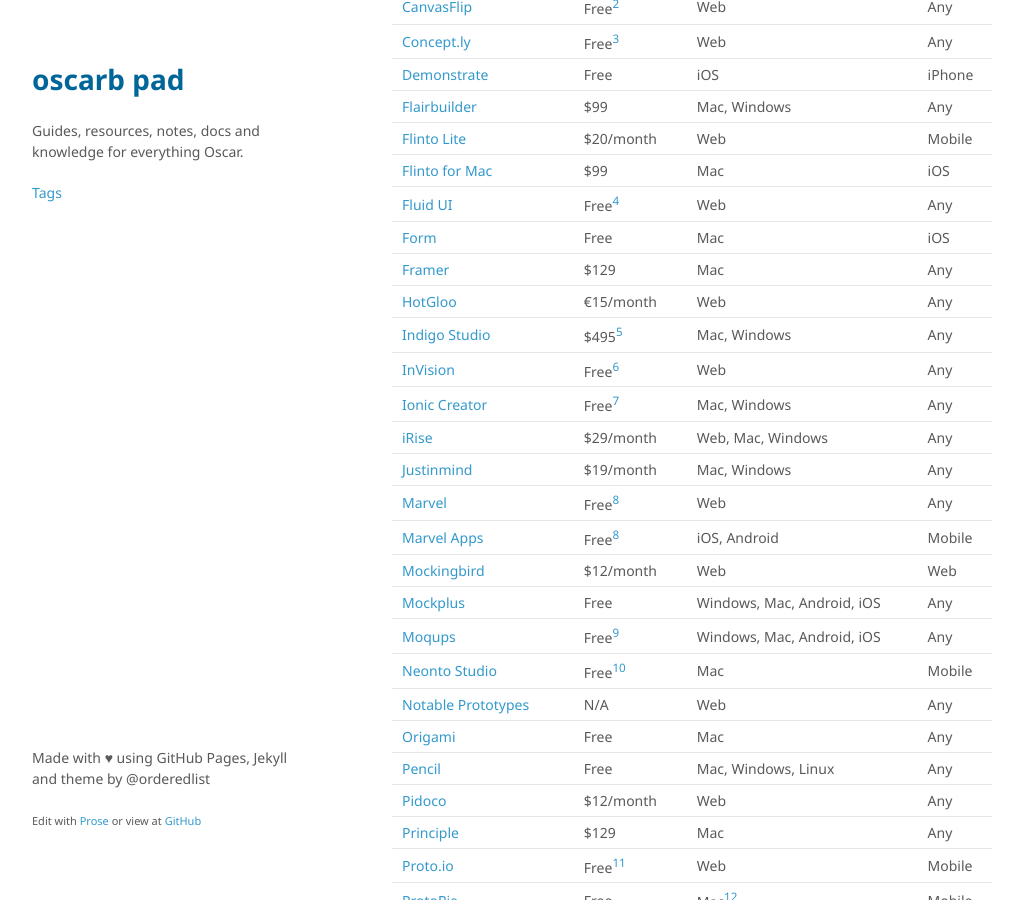
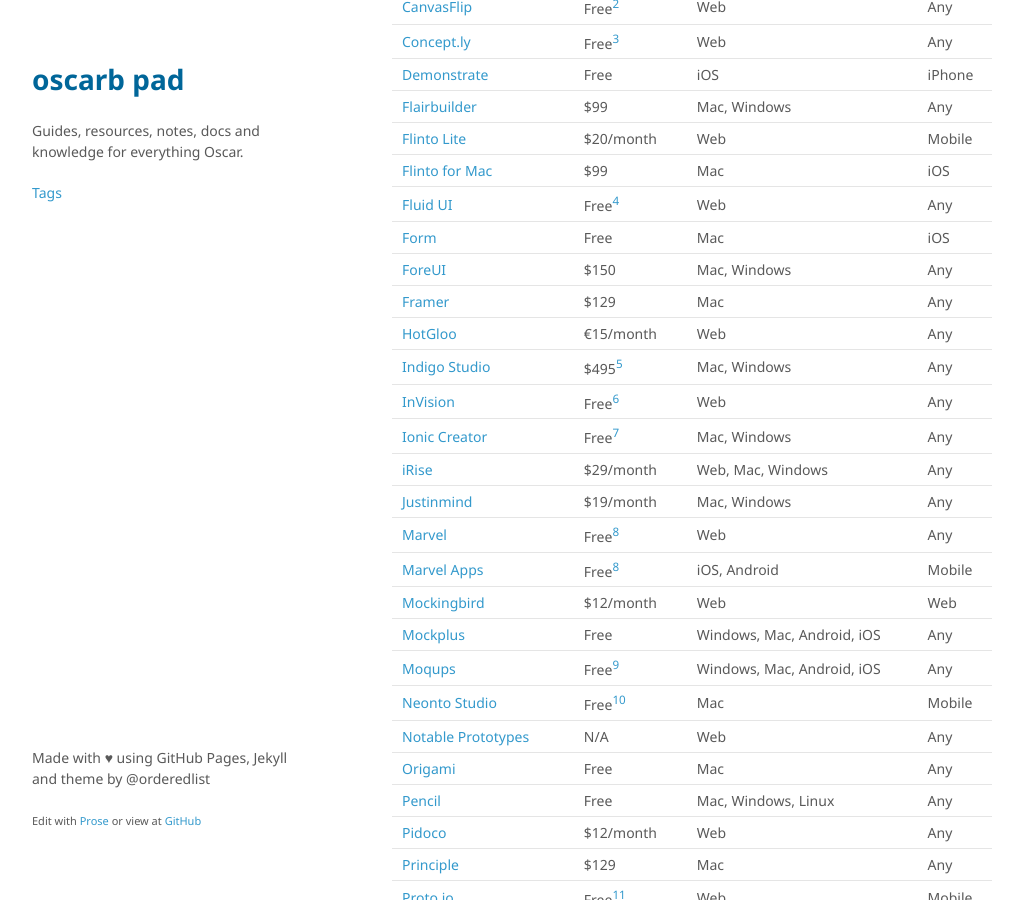
Before and after one commit to oscarb/pad, a Jekyll site: the page built from _docs/prototyping.md, in a window 1280 px wide and 900 px high, scrolled down 438 px. Shown: the whole window, without its empty margins (128-1151 px from the left). Built offline with Jekyll 4.4.1, drawn with Linux system fonts in a browser that asks for light colours; some web fonts are replaced.

Commit message:
Updated prototyping.md

```diff
--- a/_docs/prototyping.md
+++ b/_docs/prototyping.md
@@ -30,6 +30,7 @@ Name | Lowest price | Platform | Protype for
 [Flinto for Mac](https://www.flinto.com/mac) | $99 | Mac | iOS
 [Fluid UI](https://www.fluidui.com/) | Free[^fluid] | Web | Any
 [Form](http://www.relativewave.com/form/) | Free | Mac | iOS
+[ForeUI](http://www.foreui.com/) | $150 | Mac, Windows | Any
 [Framer](https://framerjs.com/) | $129 | Mac | Any
 [HotGloo](https://www.hotgloo.com/) | €15/month | Web | Any
 [Indigo Studio](http://www.infragistics.com/products/indigo-studio) | $495[^indigo] | Mac, Windows | Any
```
